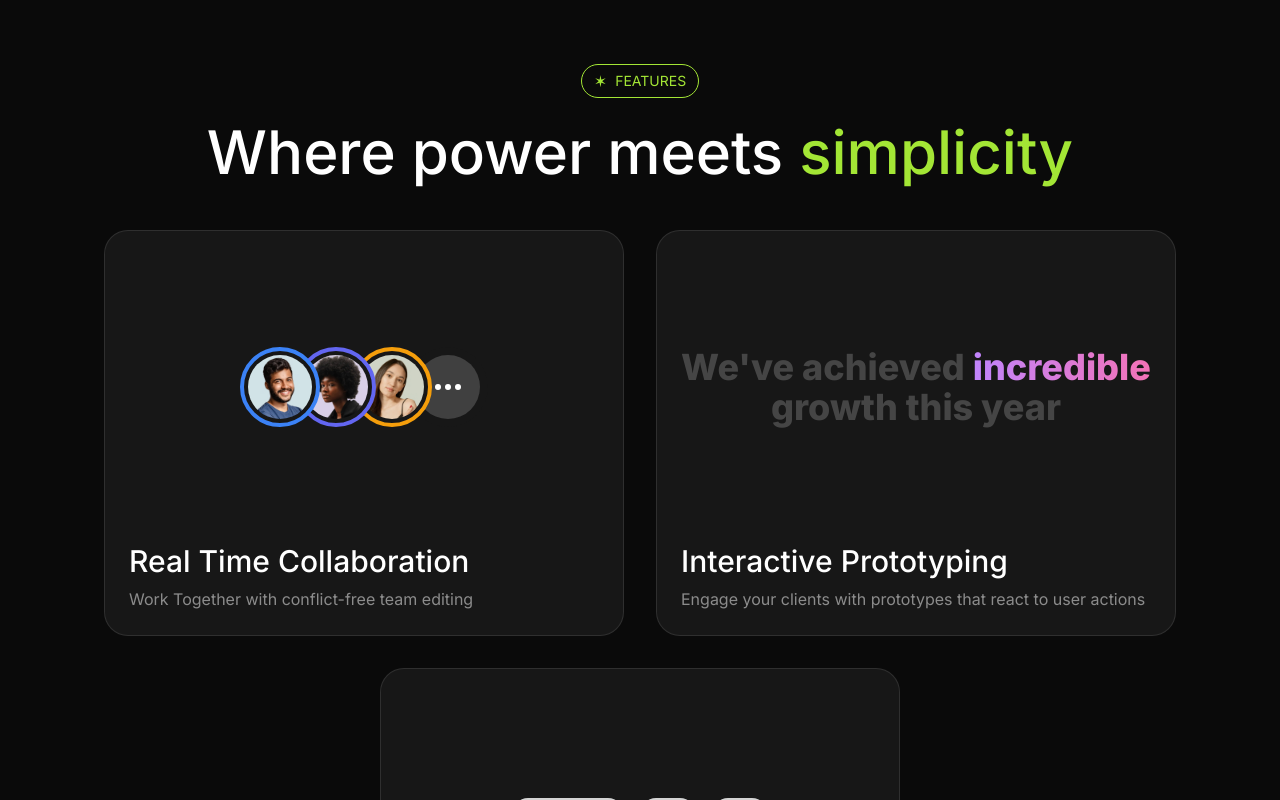
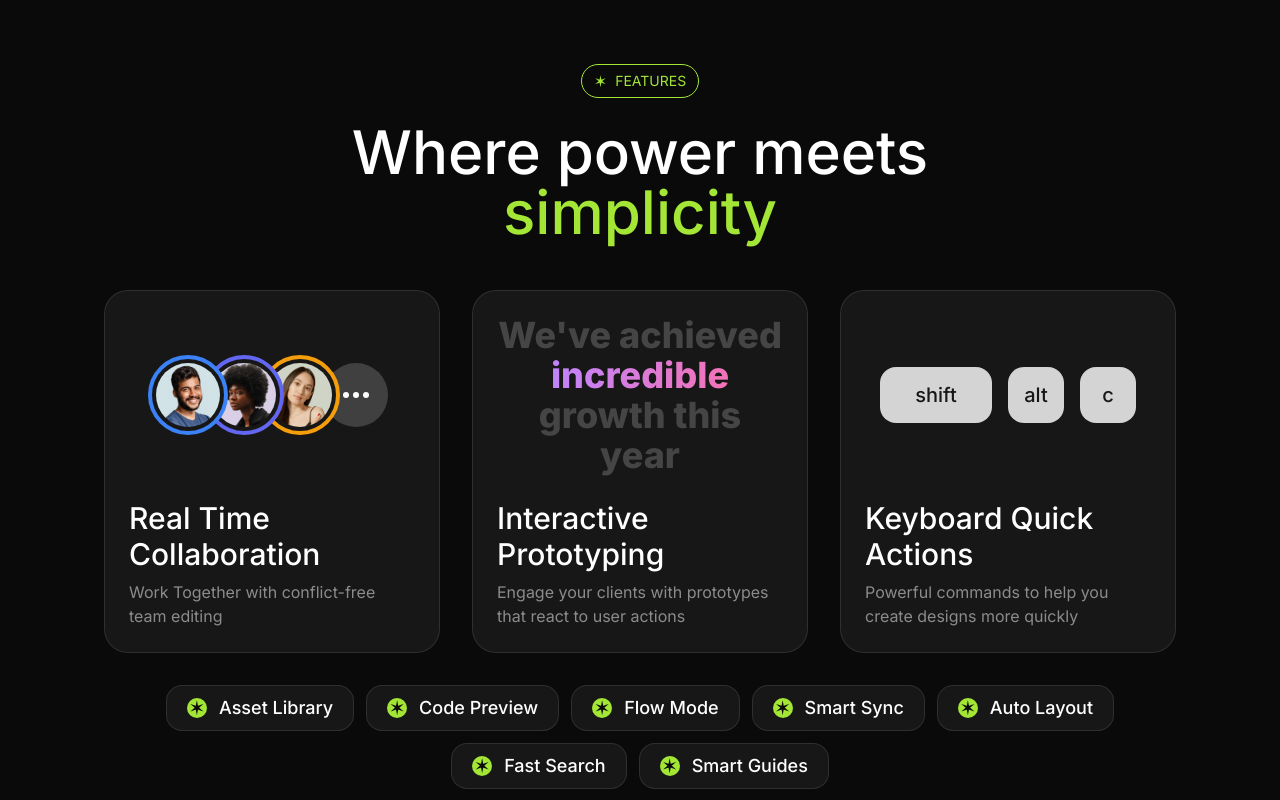
Before and after one commit to LOSTBOY-IS-DED/Layers, a Next.js app in the folder starter-template/: page / in a window 1280 px wide. Shown: the part 2060-2860 px from the top of the page. Built offline with nearby package versions, Linux system fonts and the light colour scheme.

Commit message:
done with feature section

```diff
--- a/starter-template/src/sections/Features.tsx
+++ b/starter-template/src/sections/Features.tsx
@@ -25,15 +25,15 @@ export default function Features() {
                 <div className="flex justify-center">
                     <Tag>Features</Tag>
                 </div>
-                <h2 className="text-6xl font-medium text-center mt-6">
+                <h2 className="text-6xl font-medium text-center mt-6 max-w-2xl mx-auto">
                     Where power meets{" "}
                     <span className="text-lime-400">simplicity</span>{" "}
                 </h2>
-                <div className="mt-12 grid grid-cols-1 md:grid-cols-4 gap-8">
+                <div className="mt-12 grid grid-cols-1 md:grid-cols-4 lg:grid-cols-3 gap-8">
                     <FeatureCard
                         title="Real Time Collaboration"
                         description="Work Together with conflict-free team editing"
-                        className="col-span-2"
+                        className="md:col-span-2 lg:col-span-1"
                     >
                         <div className="aspect-video flex items-center justify-center">
                         <Avatar className="z-40" >
@@ -63,7 +63,7 @@ export default function Features() {
                         title="Interactive Prototyping"
                         description="Engage your clients with prototypes that react
                                 to user actions"
-                        className="col-span-2"
+                        className="md:col-span-2 lg:col-span-1"
                     >
                         <div className="aspect-video flex items-center justify-center">
                             <p className="text-4xl font-extrabold text-white/20 text-center">We've achieved <span className="bg-gradient-to-r from-purple-400 to-pink-400 bg-clip-text text-transparent">incredible</span> growth this year</p>
@@ -74,7 +74,7 @@ export default function Features() {
                         title="Keyboard Quick Actions"
                         description="Powerful commands to help you create designs
                                 more quickly"
-                        className="col-span-2 col-start-2"
+                        className="md:col-span-2 lg:col-span-1 md:col-start-2 lg:col-start-auto"
                     >
                         <div className="aspect-video flex items-center justify-center gap-4">
                             <Key className="w-28">shift</Key>
@@ -85,9 +85,9 @@ export default function Features() {
                 </div>
                 <div className="mt-8 flex flex-wrap gap-3 justify-center">
                     {features.map((feature) => (
-                        <div key={feature} className="bg-neutral-900 border border-white/10 inline-flex px-3 py-1.5 rounded-2xl gap-3 items-center">
+                        <div key={feature} className="bg-neutral-900 border border-white/10 inline-flex px-3 md:px-5 py-1.5 md:py-2 rounded-2xl gap-3 items-center">
                             <span className="bg-lime-400 text-neutral-950 size-5 rounded-full inline-flex justify-center items-center text-xl">&#10038;</span>
-                            <span className="font-medium">{feature}</span>
+                            <span className="font-medium md:text-lg">{feature}</span>
                         </div>
                     ))}
                 </div>
```
